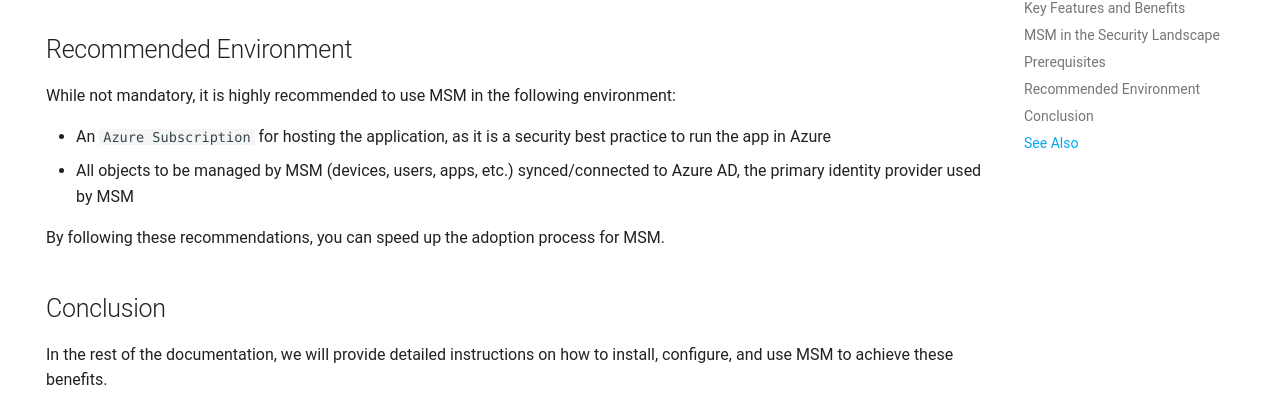
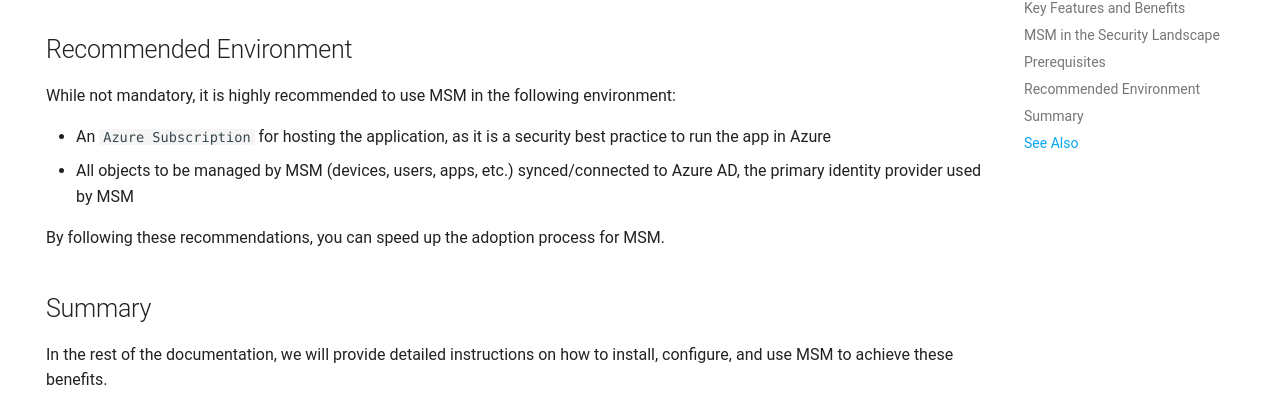
Before and after one commit to Software-Hardware-Integration-Lab/Documentation, an MkDocs documentation site: the page built from docs/index.md, in a window 1280 px wide and 900 px high, scrolled down 1047 px. Shown: the part 154-565 px from the top of the window. Built offline with MkDocs 1.6.1 and Material for MkDocs 9.7.7, drawn with Linux system fonts in a browser that asks for light colours; comment, search, counter and statistics services are not loaded.

Commit message:
Update Naming
It sounds better this way.

```diff
--- a/docs/Getting-Started/Usage-Guide/Lifecycle-Management/index.md
+++ b/docs/Getting-Started/Usage-Guide/Lifecycle-Management/index.md
@@ -22,7 +22,7 @@ The MSM app manages three types of users: privileged, specialized, and enterpris
 
 Lifecycle management operations for users include creating, and removing user accounts, depending on the user's security class.
 
-## Conclusion
+## Summary
 
 Lifecycle management is a critical feature in the MSM app that enables the management of various managed objects, such as users and devices. With this feature, you can easily manage the relationship between security levels and adopt managed security controls in a familiar environment. The lifecycle management engine is scalable and responsible for manipulating device identities properly, so the correct set of metadata, categorization, microsegmentation, and management are applied.
 
--- a/docs/index.md
+++ b/docs/index.md
@@ -41,7 +41,7 @@ While not mandatory, it is highly recommended to use MSM in the following enviro
 
 By following these recommendations, you can speed up the adoption process for MSM.
 
-## Conclusion
+## Summary
 
 In the rest of the documentation, we will provide detailed instructions on how to install, configure, and use MSM to achieve these benefits.
 
```
